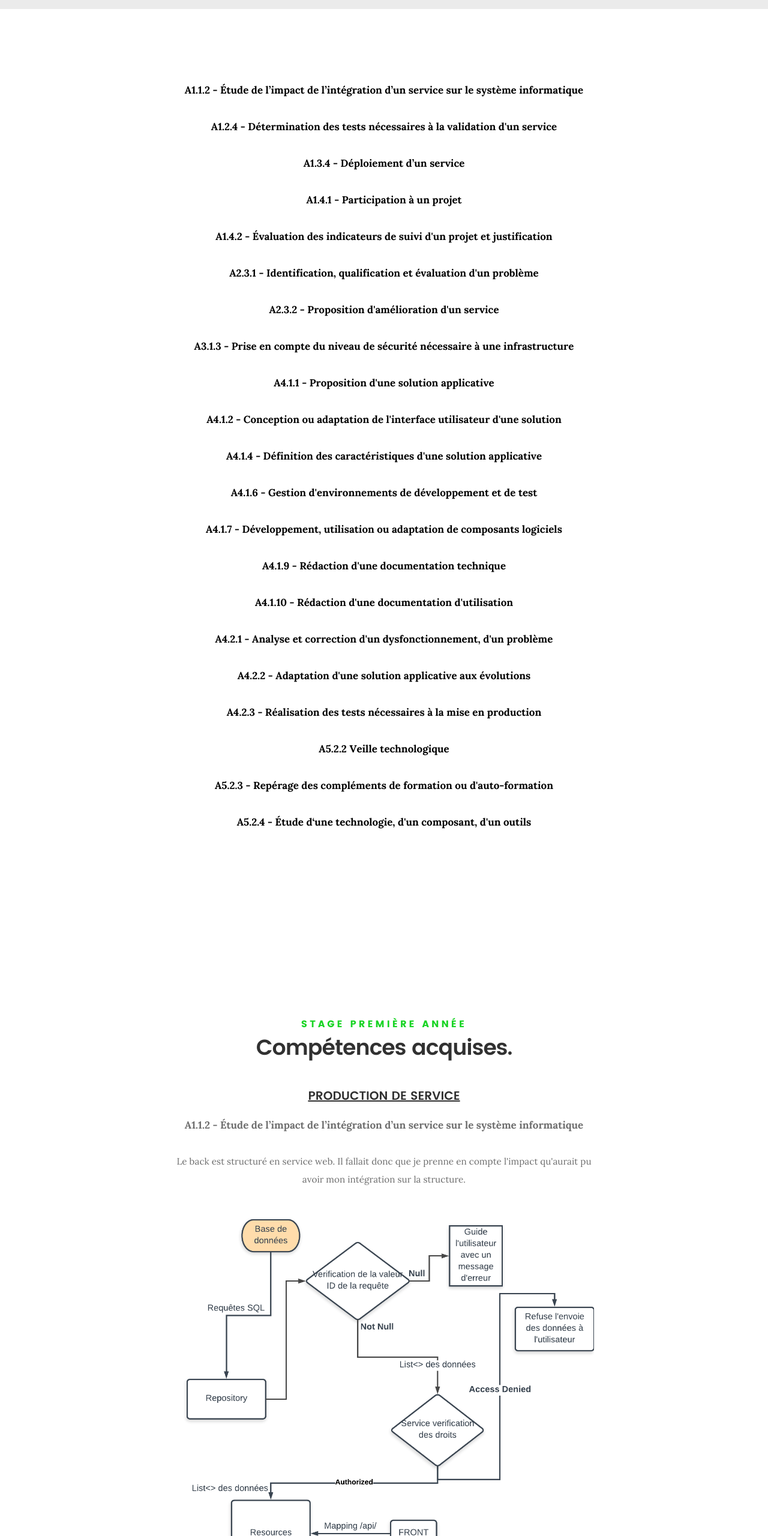
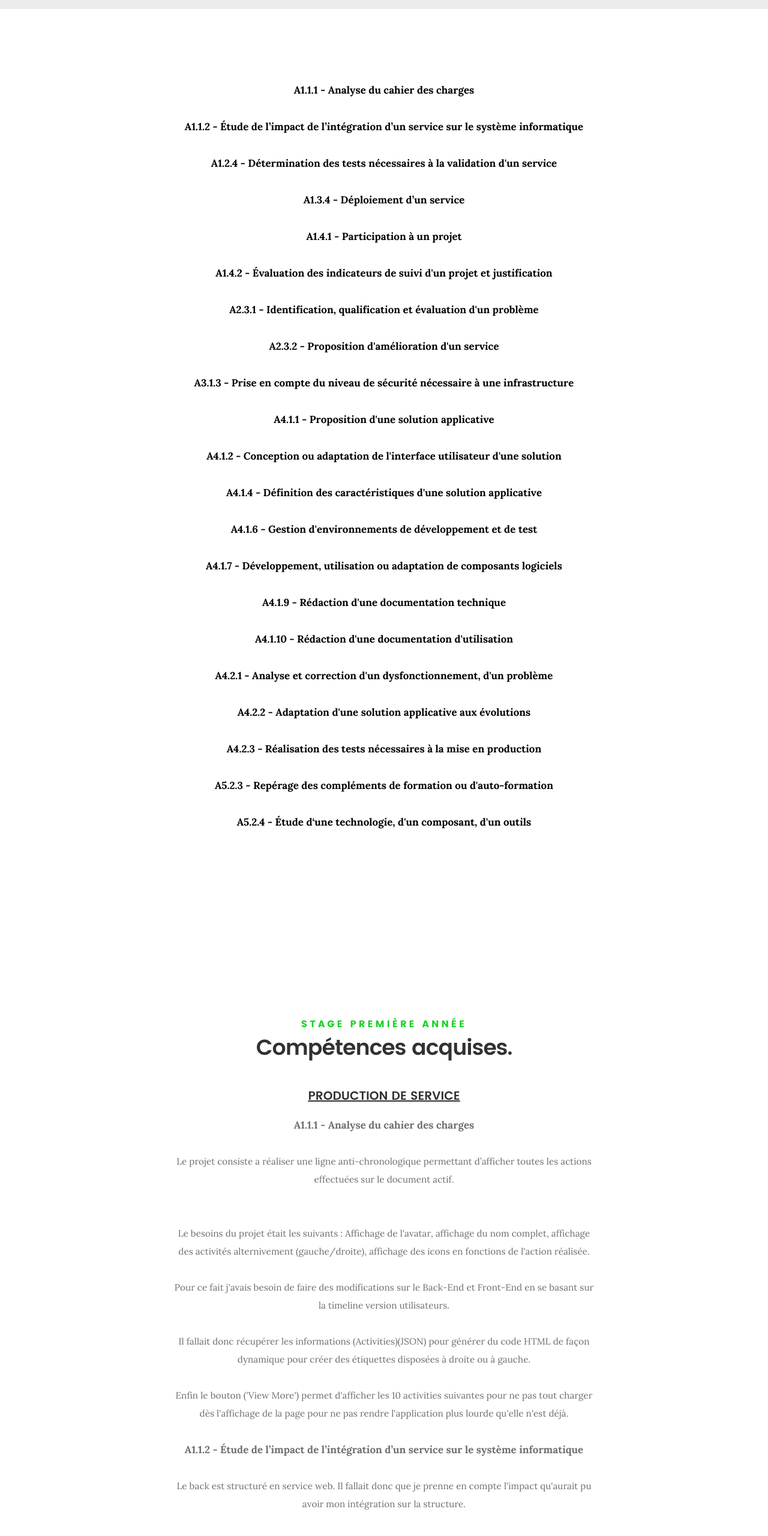
Before and after one commit to 0x3EB/siteWebPF, a plain HTML site: page StageTimeline.html in a window 1280 px wide. Shown: the part 2900-5460 px from the top of the page at 60% size. Drawn offline with nearby package versions, Linux system fonts and the light colour scheme; files whose address does not match are found by name.

Commit message:
modif menu

```diff
--- a/StageTimeline.html
+++ b/StageTimeline.html
@@ -62,6 +62,10 @@
 						<li><a class="smoothscroll"  href="#resume" title="">Le produit</a></li>
 						<li><a class="smoothscroll"  href="#portfolio" title="">Compétences acquises</a></li>
 						<li><a class="smoothscroll"  href="#contact" title="">Contact</a></li>
+            <li>--------</li>
+            <li><a href="./vt.html" title="">Veille Technologique</a></li>
+            <li><a href="./StageScenarios.html" title="">Stage 1ere Année</a></li>
+            <li><a href="./StageTimeline.html" title="">Stage 2ème Année</a></li>
 					</ul>
 				</nav>
    		</div> <!-- /top-bar -->
@@ -162,7 +166,8 @@
 	</section> <!-- /features -->
   <section id="portfolio">
     <div class="row section-intro">
-    <p id="links"><a href="#A112"><i><strong>A1.1.2 -  Étude de l’impact de l’intégration d’un service sur le système informatique</strong></i></a></p>
+    <p id="links"><a href="#A112"><a href="#A111"><i><strong>A1.1.1 - Analyse du cahier des charges</strong></i></a></p>
+    <p><a href="#A112"><i><strong>A1.1.2 -  Étude de l’impact de l’intégration d’un service sur le système informatique</strong></i></a></p>
     <p><a href="#A124"><i><strong>A1.2.4 - Détermination des tests nécessaires à la validation d'un service</strong></i></a></p>
     <p><a href="#A134"><i><strong>A1.3.4 - Déploiement d’un service</strong></i></a></p>
     <p><a href="#A141"><i><strong>A1.4.1 - Participation à un projet</strong></i></a></p>
@@ -180,7 +185,6 @@
     <p><a href="#A421"><i><strong>A4.2.1 - Analyse et correction d'un dysfonctionnement, d'un problème </strong></i></a></p>
     <p><a href="#A422"><i><strong>A4.2.2 - Adaptation d'une solution applicative aux évolutions </strong></i></a></p>
     <p><a href="#A423"><i><strong>A4.2.3 - Réalisation des tests nécessaires à la mise en production </strong></i></a></p>
-    <p><a href="#A522"><i><strong>A5.2.2   Veille technologique </strong></i></a></p>
     <p><a href="#A523"><i><strong>A5.2.3 - Repérage des compléments de formation ou d'auto-formation </strong></i></a></p>
     <p><a href="#A524"><i><strong>A5.2.4 - Étude d‘une technologie, d'un composant, d'un outils </strong></i></a></p>
   </div>
@@ -199,6 +203,13 @@
         <h3><u>PRODUCTION DE SERVICE</u></h3>
 
    		</div>
+      <p id="A111"><i><strong>A1.1.1 -  Analyse du cahier des charges</strong></i></p>
+      <p style="font-size: 90%">Le projet consiste a réaliser une ligne anti-chronologique permettant d’afficher toutes  les actions effectuées sur le document actif.</p>
+      <br>
+      <p style="font-size: 90%">Le besoins du projet était les suivants : Affichage de l'avatar, affichage du nom complet, affichage des activités alternivement (gauche/droite), affichage des icons en fonctions de l'action réalisée.</p>
+      <p style="font-size: 90%">Pour ce fait j'avais besoin de faire des modifications sur le Back-End et Front-End en se basant sur la timeline version utilisateurs. </p>
+      <p style="font-size: 90%">Il fallait donc récupérer les informations (Activities)(JSON) pour générer du code HTML de façon dynamique pour créer des étiquettes disposées à droite ou à gauche.</p>
+      <p style="font-size: 90%">Enfin le bouton ('View More') permet d'afficher les 10 activities suivantes pour ne pas tout charger dès l'affichage de la page pour ne pas rendre l'application plus lourde qu'elle n'est déjà. </p>
       <p id="A112"><i><strong>A1.1.2 -  Étude de l’impact de l’intégration d’un service sur le système informatique</strong></i></p>
       <p style="font-size: 90%">Le back est structuré en service web. Il fallait donc que je prenne en compte l'impact qu'aurait pu avoir mon intégration sur la structure.</p>
       <img src="competences/stage2/structureBack.png">
@@ -301,7 +312,6 @@
         <h3><u>CONCEPTION ET MAINTENANCE DE SOLUTIONS APPLICATIVES</u></h3>
 
       </div>
-      <p id="A522"><i><strong>A5.2.2   Veille technologique </strong></i></p>
       <p id="A523"><i><strong>A5.2.3 - Repérage des compléments de formation ou d'auto-formation</strong></i></p>
       <img src="competences/stage2/AngularTSLogo.png" width="38%" height="38%">
       <p style="font-size: 90%"><i>Le Data Binding avec Angular et TypeScript</i></p>
```
Also changed, not shown: GSBapplifrais.html (+4 -0 lines), StageBaseENSPM.html (+4 -0 lines), StageScenarios.html (+4 -0 lines), footregion.html (+4 -0 lines), footregionAndroid.html (+4 -0 lines), footregionBE.html (+4 -0 lines), footregionFE.html (+4 -0 lines), index.html (+2 -0 lines), interfaceUser.html (+4 -0 lines), vt.html (+4 -0 lines), 1 other file.
